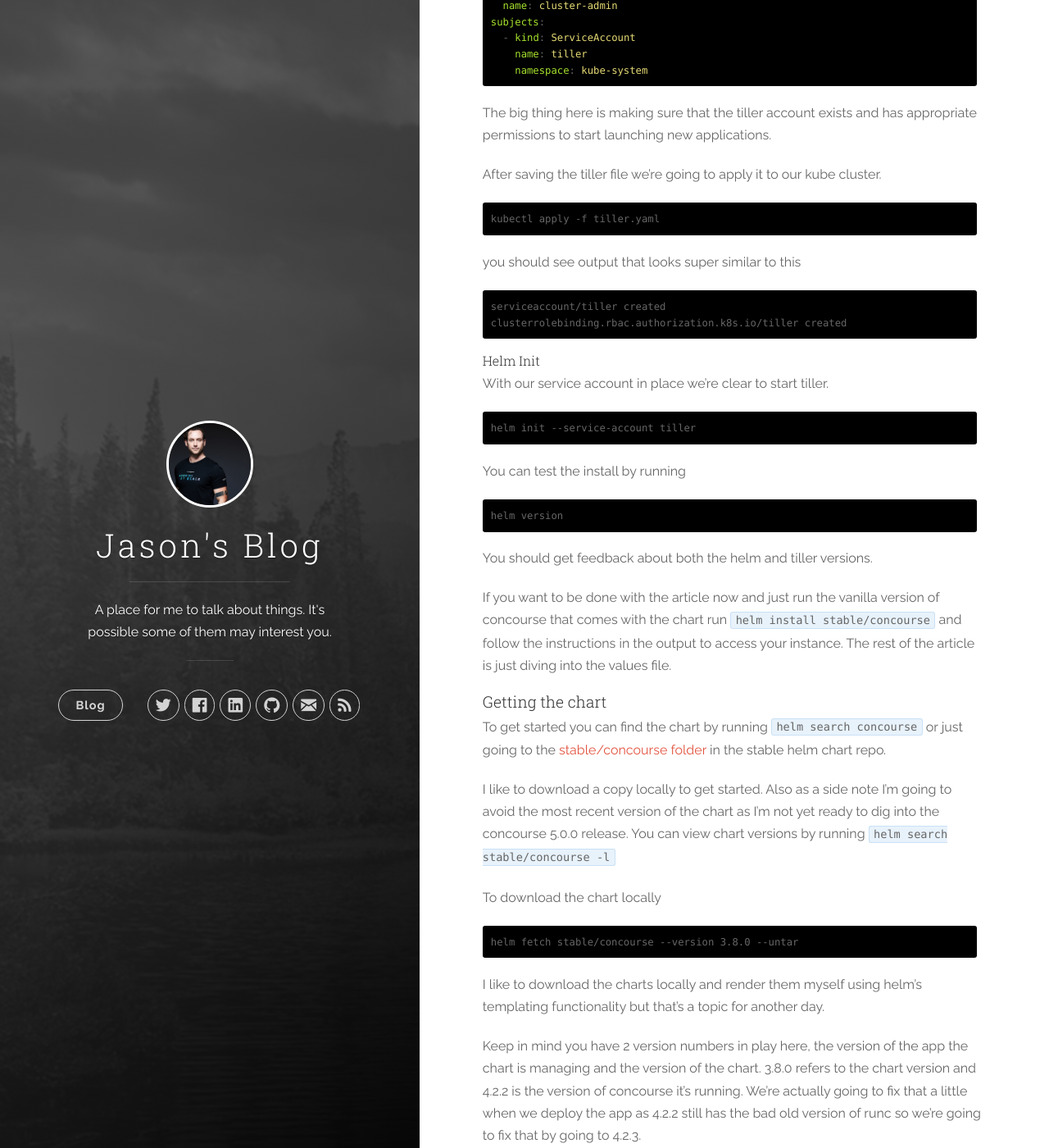
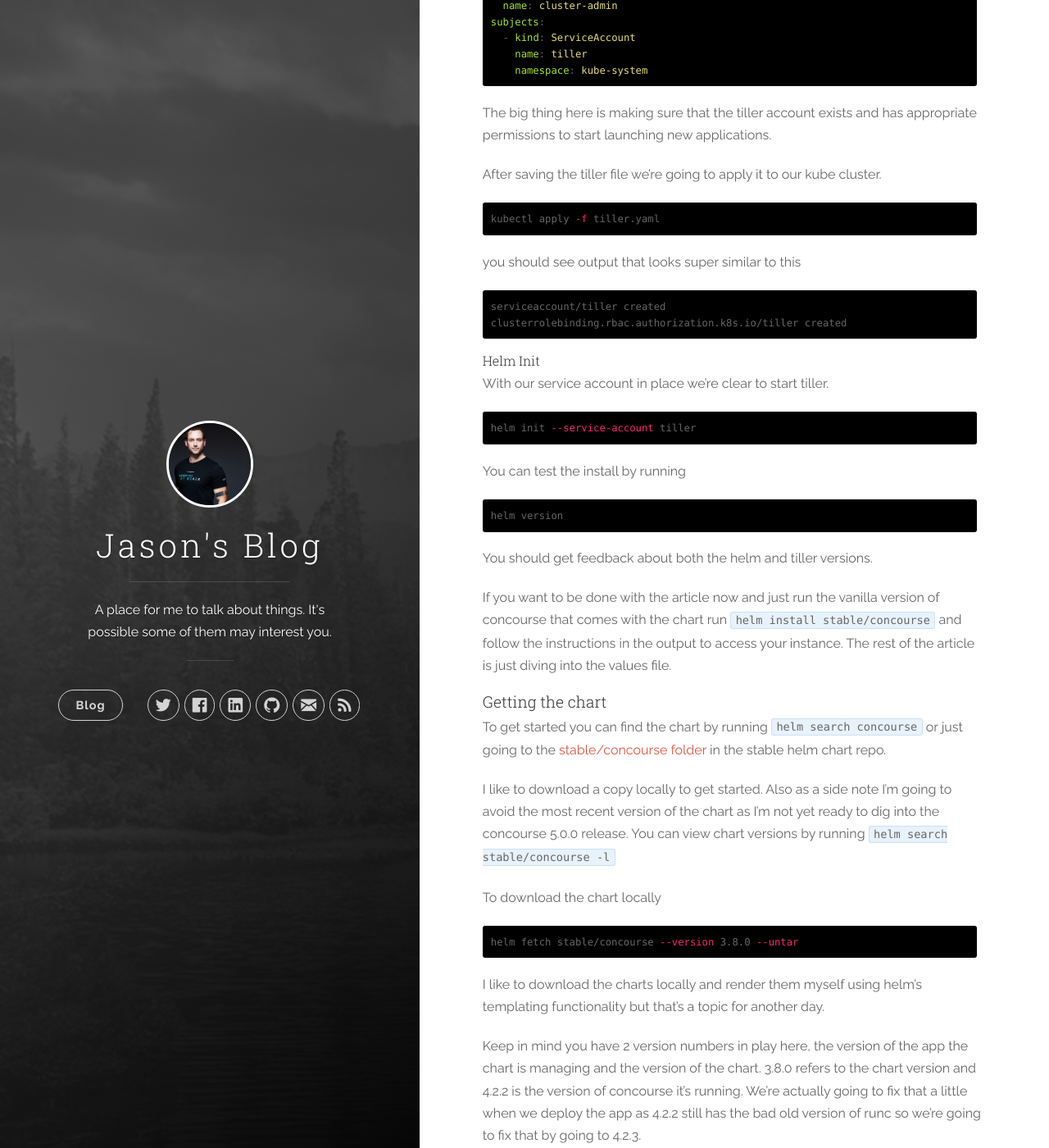
Before and after one commit to JasonMorgan/JasonMorgan.github.io, a Jekyll site: the page built from _posts/2019-03-17-concourse-in-k8s.md, in a window 1280 px wide and 1400 px high, scrolled down 2273 px. Shown: the whole window at 82% size. Built offline with Jekyll 4.4.1, drawn with Linux system fonts in a browser that asks for light colours; nearby versions of some CDN libraries; our own code applies the rules of GitHub Pages for plain Markdown files; some of the changed text lies outside the part shown.

Commit message:
now with sh.

````diff
--- a/_posts/2019-03-17-concourse-in-k8s.md
+++ b/_posts/2019-03-17-concourse-in-k8s.md
@@ -85,13 +85,13 @@ The big thing here is making sure that the tiller account exists and has appropr
 
 After saving the tiller file we're going to apply it to our kube cluster.
 
-```console
+```sh
 kubectl apply -f tiller.yaml
 ```
 
 you should see output that looks super similar to this
 
-```console
+```sh
 serviceaccount/tiller created
 clusterrolebinding.rbac.authorization.k8s.io/tiller created
 ```
@@ -100,13 +100,13 @@ clusterrolebinding.rbac.authorization.k8s.io/tiller created
 
 With our service account in place we're clear to start tiller.
 
-```console
+```sh
 helm init --service-account tiller
 ```
 
 You can test the install by running
 
-```console
+```sh
 helm version
 ```
 
@@ -122,7 +122,7 @@ I like to download a copy locally to get started. Also as a side note I'm going
 
 To download the chart locally
 
-```console
+```sh
 helm fetch stable/concourse --version 3.8.0 --untar
 ```
 
@@ -132,7 +132,7 @@ Keep in mind you have 2 version numbers in play here, the version of the app the
 
 I always maintain my own version of a chart's values file even when I accept the defaults.
 
-```console
+```sh
 cp concourse/values.yaml values.yaml
 ```
 
@@ -154,7 +154,7 @@ Assuming you've gone ahead and followed the steps above we're going to make one
 
 With that done we can go ahead and set up our concourse instance.
 
-```console
+```sh
 helm install stable/concourse --version 3.8.0 --values values.yaml
 ```
 
````
